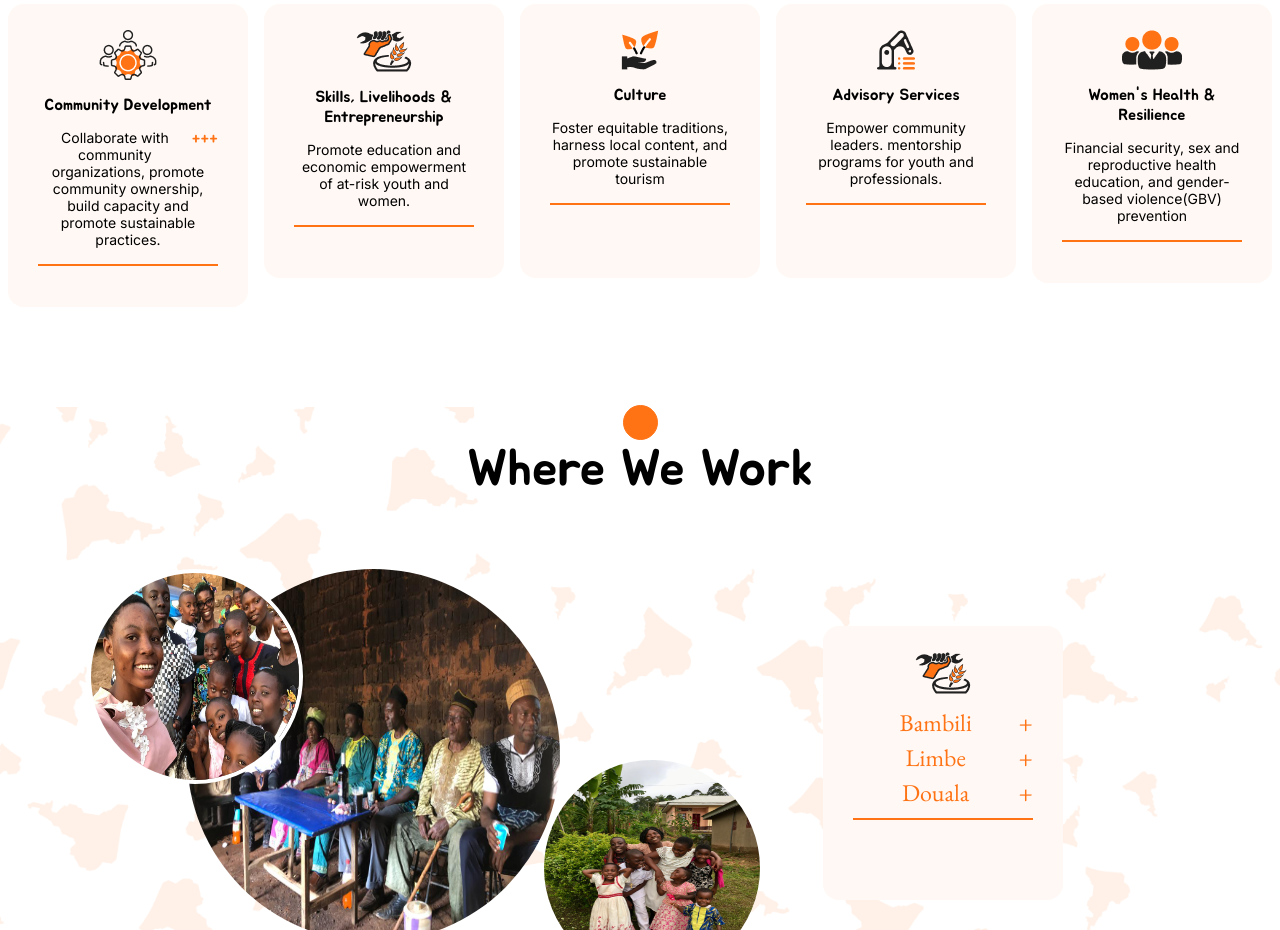
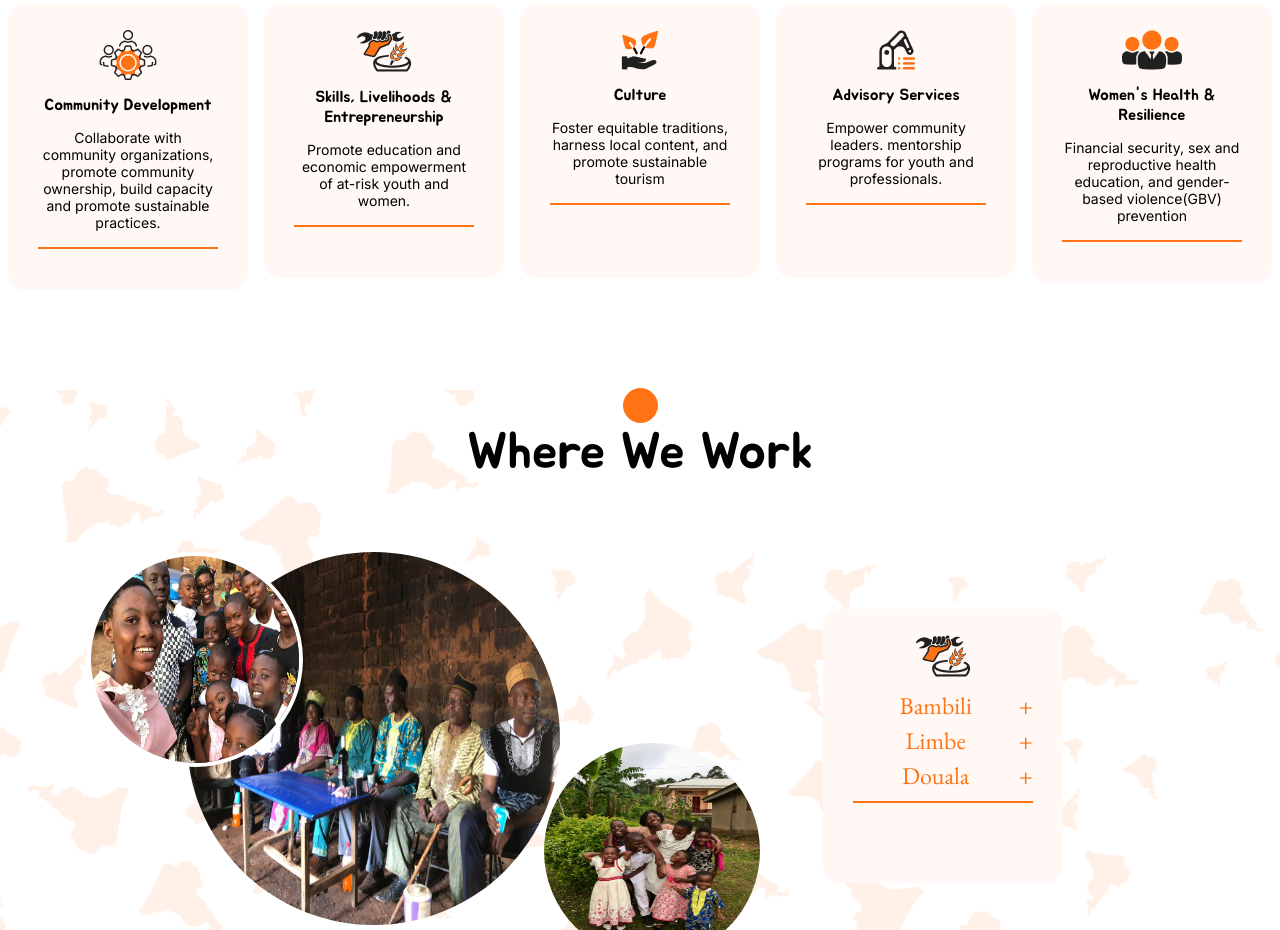
Before and after one commit to TraitzTech/ANfoundation, a React (Create React App) app: page / in a window 1280 px wide. Shown: the part 1340-2270 px from the top of the page. Built offline with nearby package versions, Linux system fonts and the light colour scheme.

Commit message:
ajusting the plsu

```diff
--- a/src/components/pillarcards/Pillarcard.jsx
+++ b/src/components/pillarcards/Pillarcard.jsx
@@ -11,6 +11,7 @@ const Pillarcard = ({
   headercontent2 = "",
   headercontent3 = "",
   text,
+  plus,
 }) => {
   const [isOpen, setIsOpen] = useState(false);
   const [isOpenDropdownOne, setIsOpenDropdownOne] = useState(false);
@@ -33,20 +34,20 @@ const Pillarcard = ({
             <Link to="/works#home">
               {" "}
               {/* <FaArrowRight size={20} /> */}
-              {headercontent1} <span style={{ float: "right" }}>+</span>
+              {headercontent1} <span style={{ float: "right" }}>{plus}</span>
             </Link>
           </h3>
           <h3>
             {" "}
             {/* <Link to="./works"> */}
             <a href="#" target="_blank">
-              {headercontent2} <span style={{ float: "right" }}>+</span>
+              {headercontent2} <span style={{ float: "right" }}>{plus}</span>
             </a>
             {/* </Link> */}
           </h3>
           <h3>
             <a href="#" target="_blank">
-              {headercontent3} <span style={{ float: "right" }}>+</span>
+              {headercontent3} <span style={{ float: "right" }}>{plus}</span>
             </a>
           </h3>
           <p>{text}</p>
--- a/src/components/whoweare/Whoweare.jsx
+++ b/src/components/whoweare/Whoweare.jsx
@@ -29,6 +29,7 @@ const Whoweare = () => {
             bgImage={image}
             headercontent1="Bambili"
             headercontent2="Limbe"
+            plus={"+"}
             headercontent3="Douala"
           />
         </div>
```
